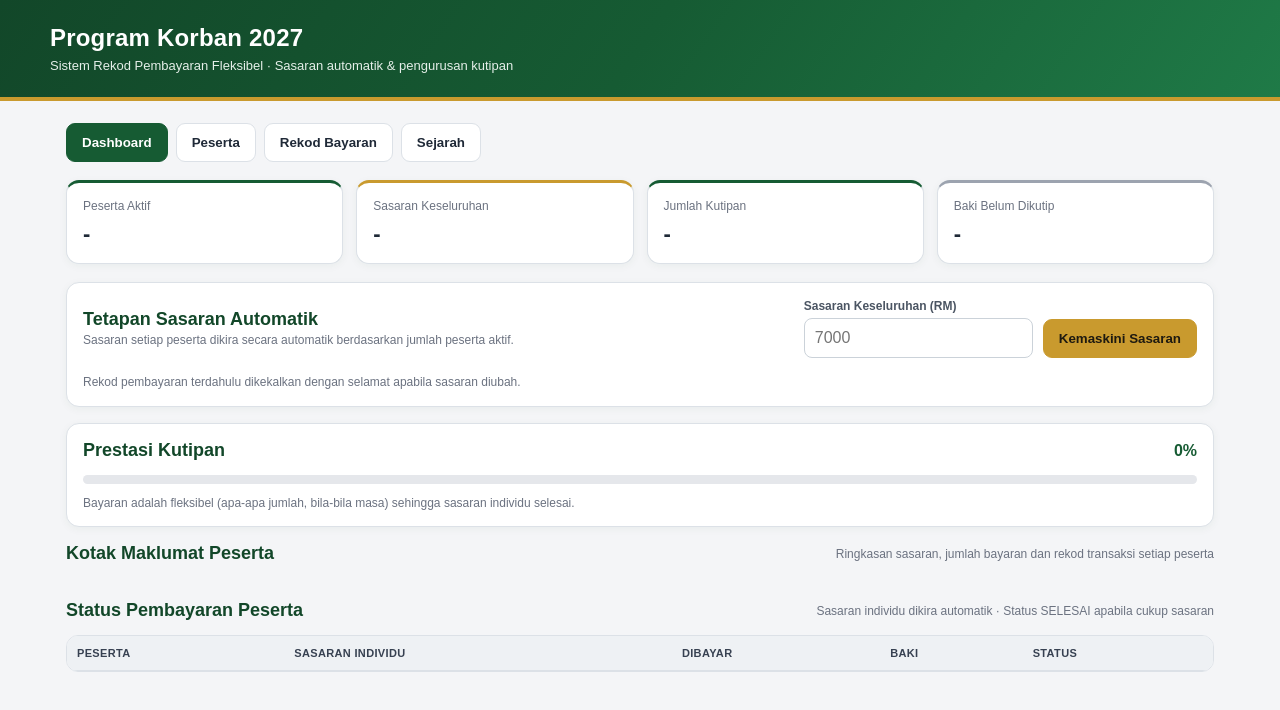
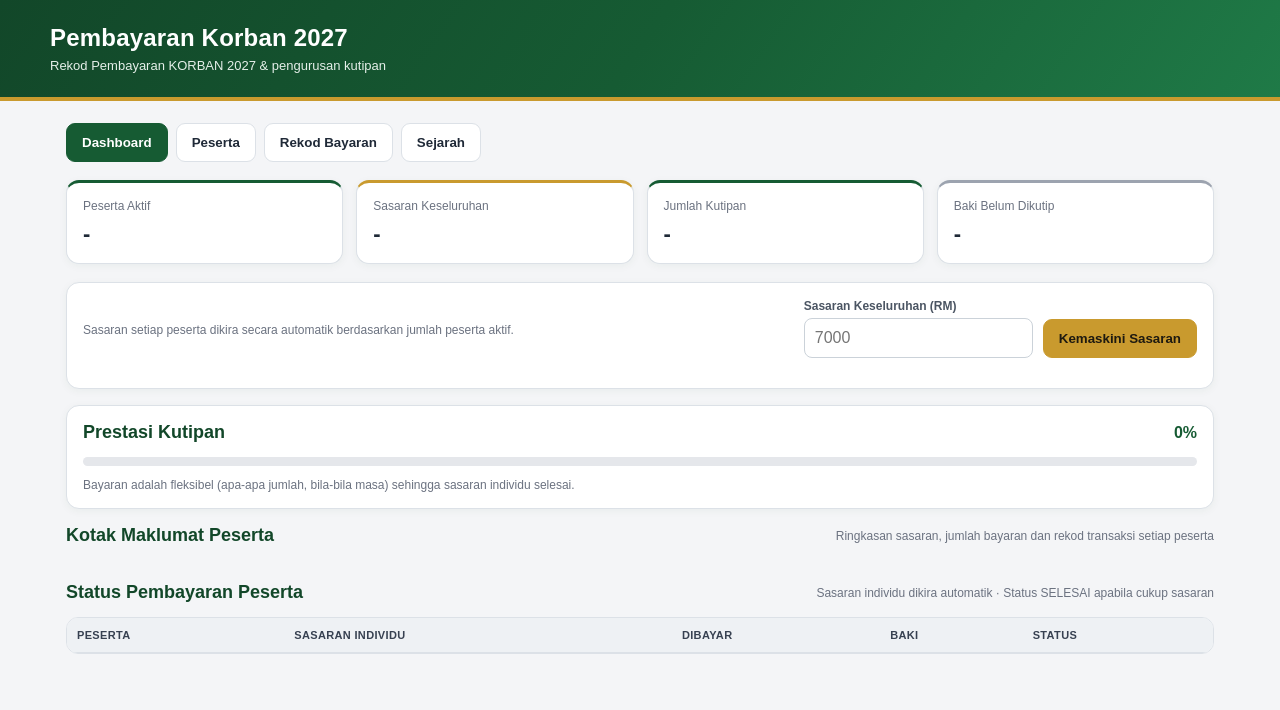
Before and after one commit to fatizaha82-hub/Kutipan_Korban_2027, a plain HTML site: page index.html in a window 1280 px wide. Drawn offline with Linux system fonts and the light colour scheme.

Commit message:
Update index.html

```diff
--- a/index.html
+++ b/index.html
@@ -93,8 +93,8 @@
 </head>
 <body>
   <header class="top">
-    <h1>Program Korban 2027</h1>
-    <p>Sistem Rekod Pembayaran Fleksibel · Sasaran automatik &amp; pengurusan kutipan</p>
+    <h1>Pembayaran Korban 2027</h1>
+    <p>Rekod Pembayaran KORBAN 2027 &amp; pengurusan kutipan</p>
   </header>
 
   <main class="wrap">
@@ -116,7 +116,7 @@
       <div class="card" style="margin-bottom:16px">
         <div class="sectionhead" style="margin-top:0">
           <div>
-            <h2>Tetapan Sasaran Automatik</h2>
+            <h2></h2>
             <span class="muted" id="perPersonInfo">Sasaran setiap peserta dikira secara automatik berdasarkan jumlah peserta aktif.</span>
           </div>
           <div class="targetbox">
@@ -127,7 +127,7 @@
             <button class="gold" onclick="saveTotalTarget()">Kemaskini Sasaran</button>
           </div>
         </div>
-        <span class="muted" id="targetMsg">Rekod pembayaran terdahulu dikekalkan dengan selamat apabila sasaran diubah.</span>
+        <span class="muted" id="targetMsg"></span>
       </div>
 
       <div class="card" style="margin-bottom:16px">
```
